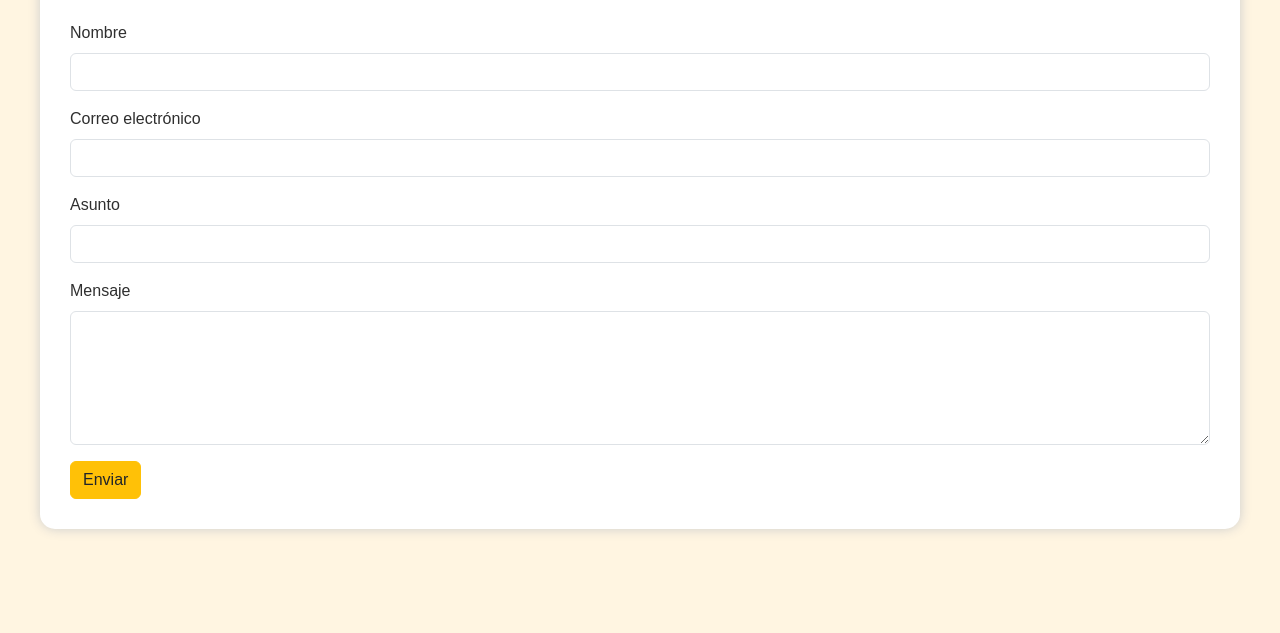
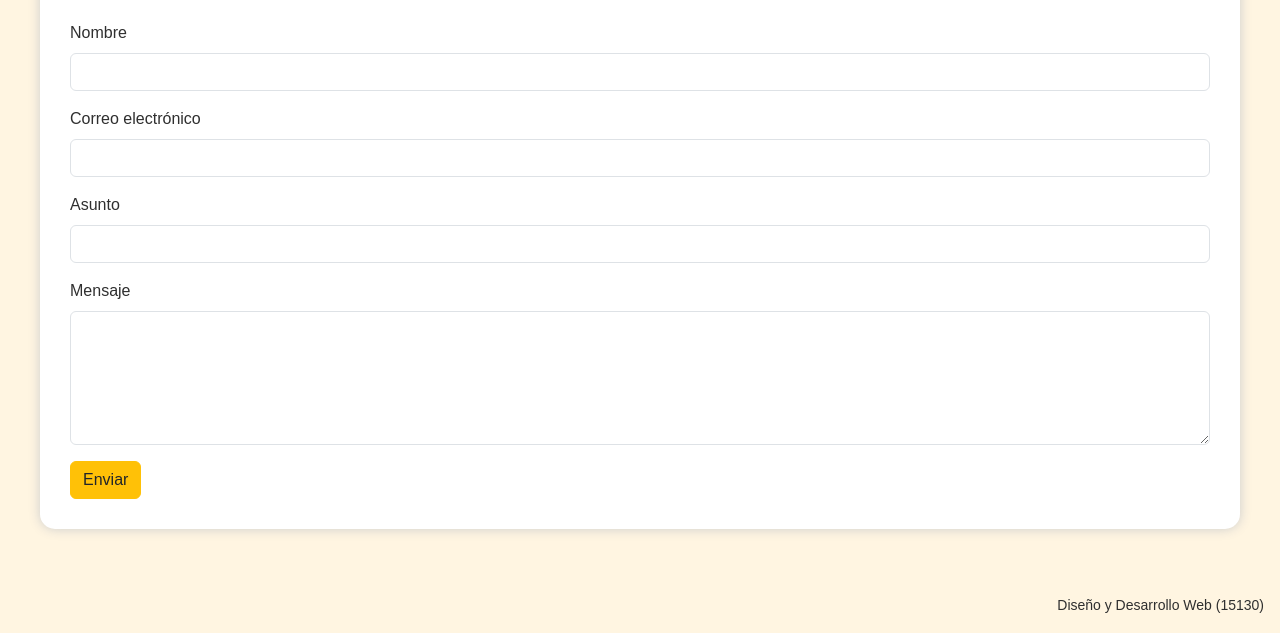
Before and after one commit to barbicoutinho/UADE_DW_UVA2_integrador, a plain HTML site: page contacto.html in a window 1280 px wide. Shown: the part 179-812 px from the top of the page. Drawn offline with nearby package versions, Linux system fonts and the light colour scheme.

```diff
--- a/contacto.html
+++ b/contacto.html
@@ -8,7 +8,6 @@
 </head>
 
 <body>
-
   <!-- NAV -->
   <nav class="navbar navbar-expand-lg">
     <div class="container">
@@ -52,6 +51,12 @@
       <button type="submit" class="btn btn-warning text-dark">Enviar</button>
     </form>
   </div>
+<!-- Footer -->
+<footer class="text-end p-3 mt-5">
+  <small>Diseño y Desarrollo Web (15130)</small>
+</footer>
 
 </body>
+
+
 </html>
```
